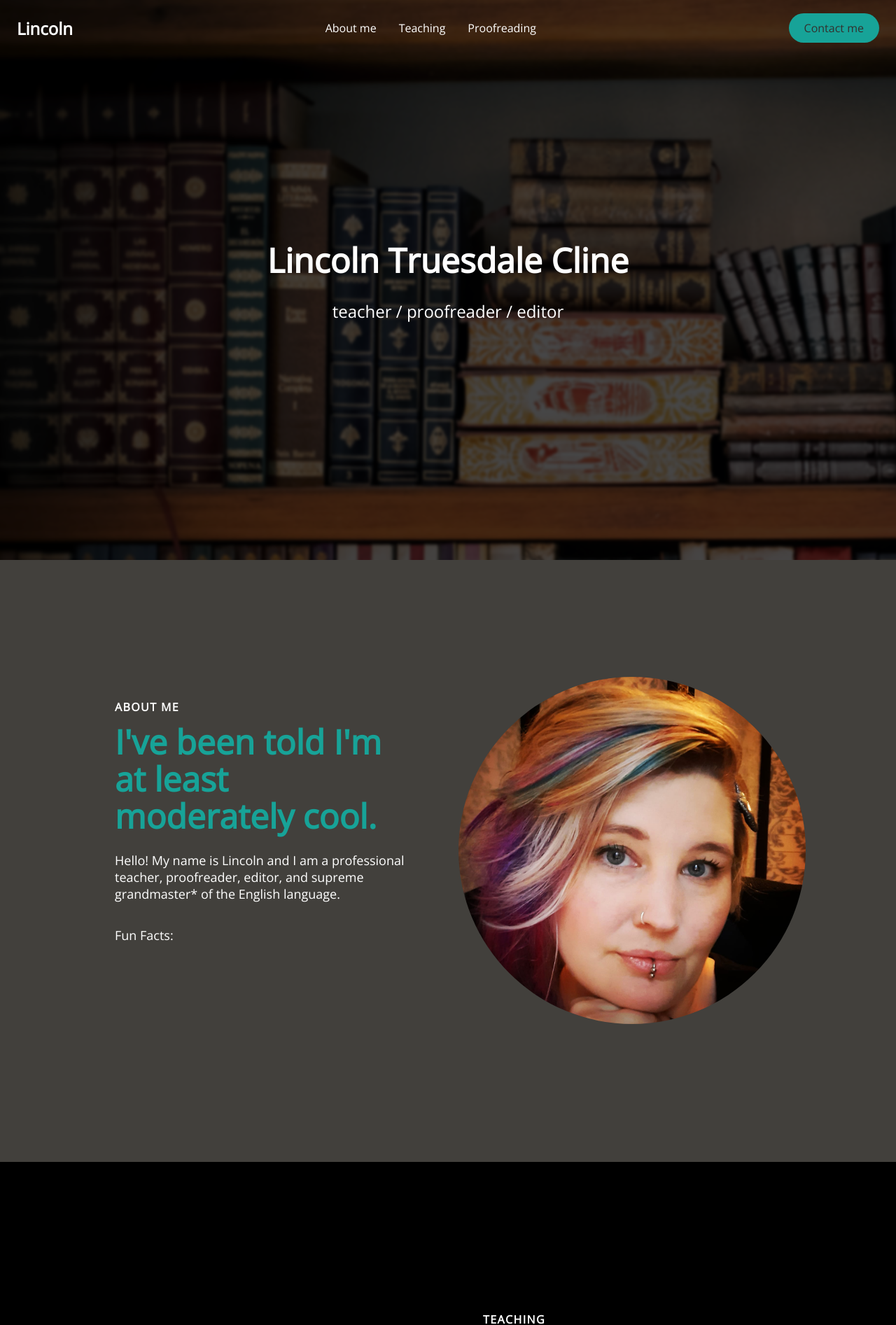
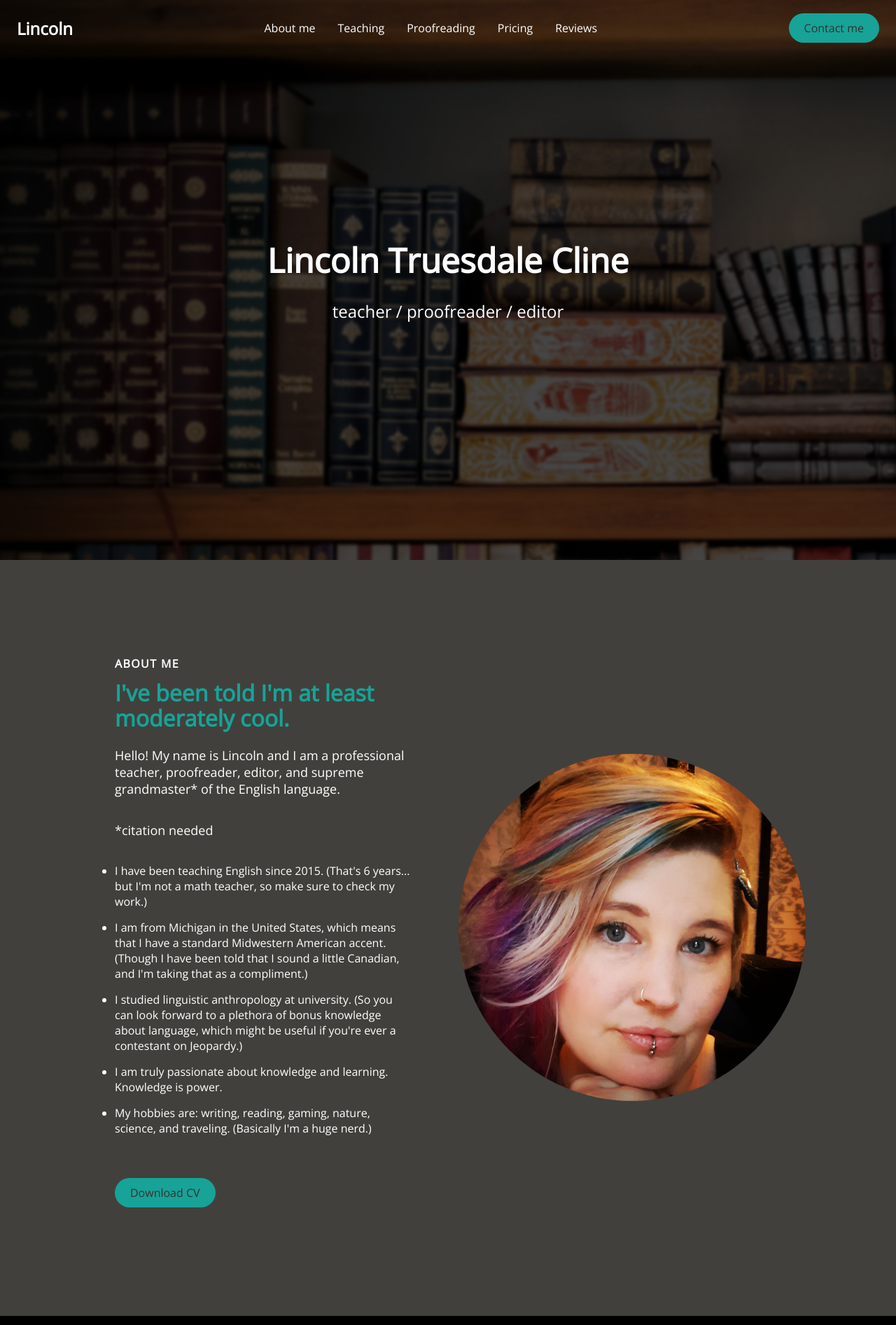
Before and after one commit to Khanecz/lincoln-single-page-app, a React (Create React App) app: page / in a window 1280 px wide. Shown: the top 1893 px of the page at 70% size. Built offline with nearby package versions, Linux system fonts and the light colour scheme.

Commit message:
Formatting changes

```diff
--- a/src/components/ContentSection/contentElements.js
+++ b/src/components/ContentSection/contentElements.js
@@ -12,7 +12,7 @@ background: ${({lightBg}) => (lightBg ? "#42403C" : "black")};
 export const ContentWrapper = styled.div`
 display: grid;
 z-index: 1;
-height: 860px;
+height: 1080px;
 width: 100%;
 max-width: 1100px;
 margin-right: auto;
@@ -63,7 +63,7 @@ margin-bottom: 16px;
 
 export const Heading = styled.h1`
 margin-bottom: 24px;
-font-size: 48px;
+font-size: 32px;
 line-height: 1.1;
 font-weight: 600;
 color: ${({lightText}) => (lightText ? 'red' : '#17a398')};
@@ -92,11 +92,40 @@ margin: 0 0 10px 0;
 padding-right: 0;
 border-radius: ${({isRounded}) => (isRounded ? "50%" : "")};
 `
-/*
-export const PriceList = styled.ul`
+
+export const List = styled.ul`
 
 `
 
 export const ListItem = styled.li`
+margin-top: 15px;
+`
 
-`*/
+export const NavButton = styled.nav`
+display: flex;
+align-items: center;
+
+@media screen and (max-width: 768px) {
+    display: none;
+}
+`
+
+export const NavButtonLink = styled.a`
+border-radius: 50px;
+background: #17a398;
+white-space: nowrap;
+padding: 10px 22px;
+color: #33312E;
+outline: none;
+border: none;
+cursor: pointer;
+transition: all 0.2s ease-in-out;
+text-decoration: none;
+font-weight: 500;
+
+&:hover {
+    transition: all 0.2s ease-in-out;
+    background: #fff;
+    color: black;
+}
+`
--- a/src/components/ContentSection/data.js
+++ b/src/components/ContentSection/data.js
@@ -1,6 +1,9 @@
 import portrait from '../../images/lil.jpg';
 import teachingImg from '../../images/teaching.svg';
 import proofreadingImg from '../../images/proofread.svg';
+import cv from '../../files/cv.pdf';
+import portfolio from '../../files/portfolio.pdf'
+
 
 export const homeObjOne = {
     id: 'about',
@@ -10,13 +13,21 @@ export const homeObjOne = {
     topLine: 'About me',
     headLine: `I've been told I'm at least moderately cool.`,
     description: 'Hello! My name is Lincoln and I am a professional teacher, proofreader, editor, and supreme grandmaster* of the English language.',
-    description2: 'Fun Facts:',
+    description2: '*citation needed',
     buttonLabel: 'Contact me',
     imgStart: false,
     primary: true,
     darkText: false,
     img: portrait,
-    isRounded: true
+    isRounded: true,
+    listItem1: `I have been teaching English since 2015. (That's 6 years... but I'm not a math teacher, so make sure to check my work.)`,
+    listItem2: `I am from Michigan in the United States, which means that I have a standard Midwestern American accent. (Though I have been told that I sound a little Canadian, and I'm taking that as a compliment.)`,
+    listItem3: `I studied linguistic anthropology at university. (So you can look forward to a plethora of bonus knowledge about language, which might be useful if you're ever a contestant on Jeopardy.)`,
+    listItem4: `I am truly passionate about knowledge and learning. Knowledge is power.`,
+    listItem5: `My hobbies are: writing, reading, gaming, nature, science, and traveling. (Basically I'm a huge nerd.)`,
+    buttonLink: cv,
+    buttonName: "Download CV"
+
 }
 
 export const homeObjTwo = {
@@ -26,13 +37,15 @@ export const homeObjTwo = {
     lightTextDesc: true,
     topLine: 'Teaching',
     headLine: `I'll teach you. I'll teach your mother, and your dog too.`,
-    description: 'I will teach you, I will teach your mother and your dog, too.',
     buttonLabel: 'Contact me',
     imgStart: true,
     primary: true,
     darkText: false,
     img: teachingImg,
-    isRounded: false
+    isRounded: false,
+    listItem1: `I  was TEFL certified at The Language House in Prague, Czech Republic. They are a recognized member of the College of Teachers, U.K., accredited and externally monitored by IATQuO. (Honestly, I'm super impressive.)`,
+    listItem2: `I also received a Young Learners and Teens Certificate. This is a 12-hour IATQuO-accredited TEFL extension certificate focused on the methodology and skills required to teach English to children aged 3-17. (Note: Though I am certified to teach children, I specialize in teaching people over the age of 15.)`,
+    listItem3: `Specialized in:`,
 }
 
 export const homeObjThree = {
@@ -48,5 +61,8 @@ export const homeObjThree = {
     primary: true,
     darkText: false,
     img: proofreadingImg,
-    isRounded: false
+    isRounded: false,
+    buttonLink: portfolio,
+    buttonName: "Download Portfolio"
+
 }
--- a/src/components/ContentSection/index.js
+++ b/src/components/ContentSection/index.js
@@ -10,11 +10,14 @@ import {ContentContainer,
         Text,
         ImgWrap,
         Img,
-        /*PriceList,
-        ListItem*/
+        ListItem,
+        List,
+        NavButton,
+        NavButtonLink
 } from "./contentElements";
 
-const ContentSection = ({lightBg, id, imgStart, topLine, headLine, description, description2, darkText, lightText, img, alt, isRounded}) => {
+const ContentSection = ({lightBg, id, imgStart, topLine, headLine, description, description2, darkText,
+    lightText, img, alt, isRounded, listItem1, listItem2, listItem3, listItem4, listItem5, buttonLink, buttonName}) => {
     return (
         <>
             <ContentContainer lightBg={lightBg} id={id}>
@@ -26,7 +29,17 @@ const ContentSection = ({lightBg, id, imgStart, topLine, headLine, description,
                             <Heading lightText = {lightText}>{headLine}</Heading>
                             <Text darkText={darkText}>{description}</Text>
                             <Text darkText={darkText}>{description2}</Text>
+                            <List>
+                                <ListItem>{listItem1}</ListItem>
+                                <ListItem>{listItem2}</ListItem>
+                                <ListItem>{listItem3}</ListItem>
+                                <ListItem>{listItem4}</ListItem>
+                                <ListItem>{listItem5}</ListItem>
+                            </List>
                         </TextWrapper>
+                        <NavButton>
+                            <NavButtonLink aria-label={buttonName} href={buttonLink}>{buttonName}</NavButtonLink>
+                        </NavButton>
                         </Column1>
                         <Column2>
                         <ImgWrap>
--- a/src/components/Navbar/index.js
+++ b/src/components/Navbar/index.js
@@ -66,6 +66,22 @@ const Navbar = ({toggle}) => {
                           exact='true'
                           offset={-80}>Proofreading</NavLinks>
                       </NavItem>
+                      <NavItem>
+                          <NavLinks to="pricing"
+                          smooth={true}
+                          duration={500}
+                          spy={true}
+                          exact='true'
+                          offset={-80}>Pricing</NavLinks>
+                      </NavItem>
+                      <NavItem>
+                          <NavLinks to="reviews"
+                          smooth={true}
+                          duration={500}
+                          spy={true}
+                          exact='true'
+                          offset={-80}>Reviews</NavLinks>
+                      </NavItem>
                   </NavMenu>
                   <NavButton>
                       <NavButtonLink aria-label="email" href="mailto:clinelin@gmail.com">Contact me</NavButtonLink>
--- a/src/components/ReviewSection/data.js
+++ b/src/components/ReviewSection/data.js
@@ -1,9 +1,11 @@
 export const ReviewOne = {
 review: `“Lincoln was my teacher for more than one year. She helped me progress from intermediate English to advanced English. When I spoke to her, it felt like I was listening to a reporter for CNN – so her accent is very understandable, which is helpful. We worked on grammar, vocabulary, and most importantly – she helped me be more confident when I speak.” `,
-author: 'Tereza, Czech Republic'
+author: '- Tereza, Czech Republic',
+review2: `“When I met Lincoln, I just moved to America and I didn't know any English. She was very a patient and helpful teacher. She can speak Spanish, so that helped a lot. She taught me enough English so I could get a job and talk to people. I can now live in America and feel comfortable and happy.” `,
+author2: '- Eloisa, USA'
 }
 
 export const ReviewTwo = {
-    review: `“When I met Lincoln, I just moved to America and I didn't know any English. She was very a patient and helpful teacher. She can speak Spanish, so that helped a lot. She taught me enough English so I could get a job and talk to people. I can now live in America and feel comfortable and happy.” `,
-    author: 'Eloisa, USA'
+review: `“When I met Lincoln, I just moved to America and I didn't know any English. She was very a patient and helpful teacher. She can speak Spanish, so that helped a lot. She taught me enough English so I could get a job and talk to people. I can now live in America and feel comfortable and happy.” `,
+author: 'Eloisa, USA'
     }
--- a/src/components/ReviewSection/index.js
+++ b/src/components/ReviewSection/index.js
@@ -1,13 +1,17 @@
 import React from 'react'
-import {ReviewContainer, ReviewWrapper, TextWrapper, TopLine} from './reviewElements';
+import {ReviewContainer, ReviewWrapper, TextWrapper, TopLine, Text, Author} from './reviewElements';
 
-const ReviewSection = () => {
+const ReviewSection = ({review, author, review2, author2}) => {
     return (
         <>
             <ReviewContainer>
                 <ReviewWrapper>
                     <TextWrapper>
                         <TopLine>REVIEWS</TopLine>
+                        <Text>{review}</Text>
+                        <Author>{author}</Author>
+                        <Text>{review2}</Text>
+                        <Author>{author2}</Author>
                     </TextWrapper>
                 </ReviewWrapper>
             </ReviewContainer>
--- a/src/components/ReviewSection/reviewElements.js
+++ b/src/components/ReviewSection/reviewElements.js
@@ -37,3 +37,16 @@ letter-spacing: 1.4px;
 text-transform: uppercase;
 margin-bottom: 16px;
 `
+
+export const Text = styled.p`
+max-width: 1000px;
+margin-top: 50px;
+margin-bottom: 35px;
+font-size: 18px;
+line-height: 24px;
+color: ${({darkText}) => (darkText ? '#fff' : '#fff')};
+`
+
+export const Author = styled.p`
+align-items: right;
+`
--- a/src/pages/index.js
+++ b/src/pages/index.js
@@ -6,6 +6,7 @@ import ContentSection from '../components/ContentSection'
 import { homeObjOne, homeObjTwo, homeObjThree } from '../components/ContentSection/data';
 import Footer from '../components/Footer';
 import ReviewSection from '../components/ReviewSection';
+import {ReviewOne} from '../components/ReviewSection/data';
 
 
 
@@ -24,7 +25,7 @@ export const Home = () => {
             <ContentSection {...homeObjOne} />
             <ContentSection {...homeObjTwo} />
             <ContentSection {...homeObjThree} />
-            <ReviewSection/>
+            <ReviewSection {...ReviewOne}/>
             <Footer/>
         </>
     )
```
Also changed, not shown: 2 other files (tests, documents, lock files or other folders).
